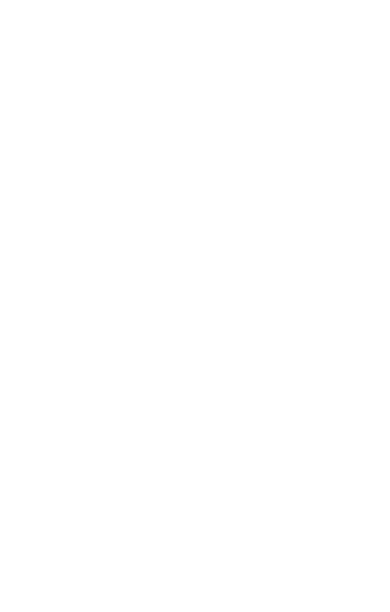
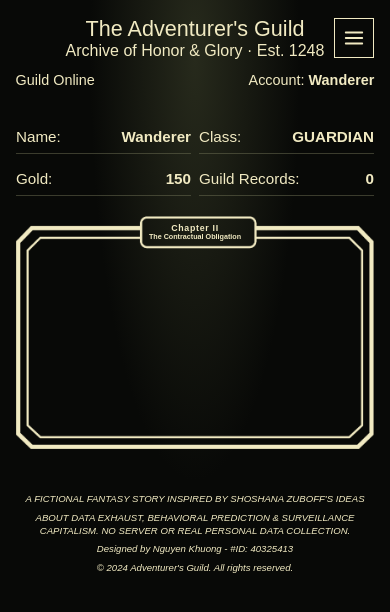
Before and after one commit to pentonfreak/CART211, a plain HTML site: page FINAL/Main/Pages/page-02.html in a window 390 px wide. Drawn offline with Linux system fonts and the light colour scheme; a web font is replaced by a local one.

Commit message:
basic look of 1, 2, 3, and 4 done

```diff
--- a/FINAL/Main/CSS/style.css
+++ b/FINAL/Main/CSS/style.css
@@ -34,16 +34,47 @@ body {
     font-family: 'Grenze Gotisch', sans-serif;
 }
 
-.guild_seal {
-    width: 210px;
-    place-items: center;
+.hero-frame {
     position: relative;
-    margin: 8px auto;
-
+    width: min(849px, calc(100% - 32px));
+    margin: 32px auto;
+    aspect-ratio: 849 / 553;
 }
 
-.guild_seal img {
+.main-frame {
+    display: block;
     width: 100%;
+    height: 100%;
+    object-fit: contain;
+}
+
+.hero-top {
+    position: absolute;
+    z-index: 2;
+    top: 0;
+    left: 50%;
+    transform: translateX(-50%);
+    width: 34%;
+    height: 14%;
+    display: flex;
+    flex-direction: column;
+    align-items: center;
+    justify-content: center;
+    text-align: center;
+    font-family: 'Grenze Gotisch', sans-serif;
+    font-weight: 600;
+    letter-spacing: 0.08em;
+    line-height: 1.1;
+}
+
+.hero-top .eyebrow {
+    max-width: 100%;
+    font-size: clamp(0.8rem, 1.4vw, 0.95rem);
+    letter-spacing: 0;
+}
+
+.eyebrow {
+    font-family: 'Grenze Gotisch', sans-serif;
 }
 
 .brand {
@@ -76,6 +107,14 @@ body {
     cursor: pointer;
 }
 
+.menu-wrap {
+    position: relative;
+    z-index: 5;
+    grid-column: 1;
+    grid-row: 1;
+    justify-self: start;
+}
+
 .hamburger-icon {
     width: 22px;
     height: 22px;
@@ -89,8 +128,237 @@ body {
     display: none;
 }
 
+#chapter-select {
+    position: absolute;
+    top: calc(100% + 8px);
+    left: 0;
+    z-index: 10;
+    width: min(320px, calc(100vw - 24px));
+    margin: 0;
+    padding: 16px;
+    border: 1px solid var(--line);
+    background: var(--panel);
+    box-shadow: 0 12px 28px rgb(0 0 0 / 55%);
+}
+
+.side-title {
+    margin: 0 0 12px;
+    color: var(--gold);
+    font-family: 'Grenze Gotisch', sans-serif;
+}
+
+.side-nav {
+    display: grid;
+    gap: 6px;
+}
+
+.chapter {
+    display: flex;
+    align-items: baseline;
+    gap: 10px;
+    padding: 9px 10px;
+    border: 1px solid transparent;
+    color: var(--cream);
+    text-decoration: none;
+}
+
+.chapter span {
+    color: var(--gold);
+    font-family: 'Grenze Gotisch', sans-serif;
+}
+
+.chapter:hover,
+.chapter:focus-visible {
+    border-color: var(--line);
+    background: rgb(213 186 120 / 10%);
+    outline: none;
+}
+
 footer {
     font-size: 0.75rem;
     text-align: center;
     font-style: italic;
 }
+
+img {
+    max-width: 100%;
+}
+
+.shell {
+    width: min(100%, 1200px);
+    margin-inline: auto;
+    padding-inline: clamp(12px, 4vw, 40px);
+}
+
+.topbar {
+    display: grid;
+    grid-template-columns: minmax(0, 1fr) auto minmax(0, 1fr);
+    align-items: center;
+    gap: clamp(12px, 2vw, 24px);
+    padding-block: clamp(16px, 3vw, 32px);
+}
+
+.brand {
+    grid-column: 2;
+    grid-row: 1;
+    font-size: clamp(1.35rem, 3vw, 2rem);
+}
+
+.status {
+    display: flex;
+    grid-column: 3;
+    grid-row: 1;
+    flex-wrap: wrap;
+    justify-content: flex-end;
+    gap: 8px 16px;
+    font-size: clamp(0.9rem, 1.5vw, 1.1rem);
+}
+
+.page-layout {
+    display: grid;
+    grid-template-columns: minmax(0, 1fr) minmax(0, 849px) minmax(0, 1fr);
+    column-gap: clamp(16px, 2vw, 32px);
+    align-items: start;
+    width: min(100%, 1400px);
+    margin-inline: auto;
+    padding-inline: clamp(16px, 2vw, 28px);
+}
+
+.stats-panel {
+    display: grid;
+    grid-column: 1;
+    grid-row: 1;
+    grid-template-columns: minmax(0, 1fr);
+    gap: 8px;
+    width: 100%;
+    margin-block: clamp(20px, 4vw, 40px);
+}
+
+.stat-row {
+    display: flex;
+    align-items: baseline;
+    justify-content: space-between;
+    gap: 8px;
+    padding-block: 8px;
+    border-bottom: 1px solid rgb(110 113 84 / 50%);
+    min-width: 0;
+    font-size: clamp(0.95rem, 1.8vw, 1.15rem);
+    overflow-wrap: anywhere;
+}
+
+.hero-frame {
+    grid-column: 2;
+    grid-row: 1;
+    width: min(849px, 100%);
+    margin-block: clamp(20px, 4vw, 40px);
+}
+
+.hero-top {
+    font-size: clamp(0.75rem, 1.5vw, 1rem);
+}
+
+.eyebrow {
+    font-size: clamp(0.8rem, 1.4vw, 0.95rem);
+}
+
+footer {
+    width: min(849px, calc(100% - 32px));
+    margin: 24px auto;
+    padding-bottom: 16px;
+    line-height: 1.5;
+    overflow-wrap: anywhere;
+}
+
+@media (max-width: 700px) {
+    .topbar {
+        grid-template-columns: minmax(0, 1fr) auto minmax(0, 1fr);
+    }
+
+    .brand {
+        grid-column: 2;
+        grid-row: 1;
+        text-align: center;
+    }
+
+    .menu-wrap {
+        grid-column: 3;
+        grid-row: 1;
+        justify-self: end;
+    }
+
+    #chapter-select {
+        right: 0;
+        left: auto;
+    }
+
+    .status {
+        grid-column: 1 / -1;
+        grid-row: 2;
+        justify-content: space-between;
+    }
+
+    .hero-top {
+        font-size: clamp(0.55rem, 1.6vw, 0.75rem);
+    }
+
+    .hero-top .eyebrow {
+        font-size: clamp(0.45rem, 1.3vw, 0.65rem);
+    }
+}
+
+@media (max-width: 380px) {
+    .shell {
+        padding-inline: 10px;
+    }
+
+    .brand {
+        font-size: 1.25rem;
+    }
+
+    .subtitle {
+        font-size: 0.9rem;
+    }
+
+    .status {
+        gap: 6px 10px;
+        font-size: 0.85rem;
+    }
+
+    .hero-top .eyebrow {
+        font-size: 0.4rem;
+    }
+
+    .page-layout,
+    footer {
+        width: calc(100% - 20px);
+    }
+}
+
+@media (max-width: 1200px) {
+    .page-layout {
+        display: flex;
+        flex-direction: column;
+        align-items: center;
+    }
+
+    .stats-panel {
+        grid-template-columns: repeat(2, minmax(0, 1fr));
+        width: min(849px, 100%);
+        margin-block: 16px 0;
+    }
+
+    .hero-frame {
+        width: min(849px, 100%);
+    }
+}
+
+@media (max-width: 720px) {
+    footer {
+        font-size: clamp(0.6rem, 1.4vw, 0.7rem);
+        line-height: 1.35;
+    }
+
+    footer p {
+        margin-block: 0.6em;
+    }
+}
--- a/FINAL/Main/JS/script.js
+++ b/FINAL/Main/JS/script.js
@@ -29,13 +29,33 @@ const chapterMenuButton = document.querySelector('#mobile-menu');
 const chapterNavigation = document.querySelector('#chapter-select');
 
 if (chapterMenuButton && chapterNavigation) {
-    chapterMenuButton.addEventListener('click', () => {
-        const isOpen = chapterNavigation.hidden;
+    function setChapterNavigationOpen(isOpen) {
         chapterNavigation.hidden = !isOpen;
         chapterMenuButton.setAttribute('aria-expanded', String(isOpen));
         chapterMenuButton.setAttribute(
             'aria-label',
             isOpen ? 'Close chapter navigation' : 'Open chapter navigation',
         );
+    }
+
+    chapterMenuButton.addEventListener('click', () => {
+        setChapterNavigationOpen(chapterNavigation.hidden);
+    });
+
+    document.addEventListener('click', (event) => {
+        if (
+            !chapterNavigation.hidden
+            && !chapterNavigation.contains(event.target)
+            && !chapterMenuButton.contains(event.target)
+        ) {
+            setChapterNavigationOpen(false);
+        }
+    });
+
+    document.addEventListener('keydown', (event) => {
+        if (event.key === 'Escape' && !chapterNavigation.hidden) {
+            setChapterNavigationOpen(false);
+            chapterMenuButton.focus();
+        }
     });
 }
--- a/FINAL/Main/Pages/page-02.html
+++ b/FINAL/Main/Pages/page-02.html
@@ -0,0 +1,96 @@
+<!DOCTYPE html>
+<html lang="en">
+
+<head>
+    <meta charset="UTF-8">
+    <meta name="viewport" content="width=device-width, initial-scale=1.0">
+    <meta name="description" content="40325413_Nguyen_Khuong_Final">
+    <title>Adventurer's Guild</title>
+    <link rel="stylesheet" href="../CSS/style.css">
+
+    <link rel="preconnect" href="https://fonts.googleapis.com">
+    <link rel="preconnect" href="https://fonts.gstatic.com" crossorigin>
+    <link href="https://fonts.googleapis.com/css2?family=Grenze+Gotisch:wght@100..900&display=swap" rel="stylesheet">
+</head>
+
+<body data-page="main">
+    <div class="shell">
+        <header class="topbar">
+            <div class="brand">
+                The Adventurer's Guild
+                <small class="subtitle">Archive of Honor & Glory · Est. 1248</small>
+            </div>
+            <div class="menu-wrap">
+                <button class="top-menu" id="mobile-menu" type="button" aria-label="Open chapter navigation"
+                    aria-controls="chapter-select" aria-expanded="false">
+                    <svg class="hamburger-icon" aria-hidden="true" viewBox="0 0 24 24" width="22" height="22"
+                        fill="none" stroke="currentColor" stroke-width="2" stroke-linecap="round">
+                        <path d="M3 6h18M3 12h18M3 18h18"></path>
+                    </svg>
+                </button>
+                <section id="chapter-select" hidden>
+                    <h3 class="side-title">◇ CHAPTER SELECT</h3>
+                    <nav class="side-nav" aria-label="Chapter navigation">
+                        <a class="chapter" data-chapter="1" href="index.html">
+                            <span>I</span> The Arrival
+                        </a>
+                        <a class="chapter" data-chapter="2" href="page-02.html">
+                            <span>II</span> The Contractual Obligation
+                        </a>
+                        <a class="chapter" data-chapter="3" href="page-03.html">
+                            <span>III</span> The Price of Adventure
+                        </a>
+                        <a class="chapter" data-chapter="4" href="page-04.html">
+                            <span>IV</span> The Guild's Record
+                        </a>
+                    </nav>
+                </section>
+            </div>
+            <div class="status">
+                <span><i class="pip"></i>Guild Online</span><span> Account: <b data-hero>Wanderer</b></span>
+            </div>
+        </header>
+    </div>
+
+    <div class="page-layout">
+        <section class="stats-panel" aria-label="Character stats">
+            <div class="stat-row">
+                <span>Name: </span><strong data-hero>Wanderer</strong>
+            </div>
+            <div class="stat-row">
+                <span>Class: </span><strong data-role>GUARDIAN</strong>
+            </div>
+            <div class="stat-row">
+                <span>Gold: </span><strong data-gold>150</strong>
+            </div>
+            <div class="stat-row">
+                <span>Guild Records: </span><strong data-signals>0</strong>
+            </div>
+        </section>
+
+        <main class="hero-frame">
+            <img class="main-frame" src="../Assets/Main_frame.png" alt="">
+
+            <div class="hero-top">
+                <span>Chapter II</span>
+                <div class="eyebrow">
+                    The Contractual Obligation
+                </div>
+            </div>
+        </main>
+    </div>
+
+
+
+    <footer>
+        <div>
+            <p>A FICTIONAL FANTASY STORY INSPIRED BY SHOSHANA ZUBOFF'S IDEAS</p>
+            <p>ABOUT DATA EXHAUST, BEHAVIORAL PREDICTION & SURVEILLANCE CAPITALISM. NO SERVER OR REAL PERSONAL DATA COLLECTION.</p>
+            <p>Designed by Nguyen Khuong - #ID: 40325413</p>
+            <p>© 2024 Adventurer's Guild. All rights reserved.</p>
+        </div>
+    </footer>
+
+    <script src="../JS/script.js"></script>
+</body>
+</html>
```
Also changed, not shown: FINAL/Main/Pages/index.html (+29 -36 lines), FINAL/Main/Pages/page-03.html (+96 -0 lines), FINAL/Main/Pages/page-04.html (+96 -0 lines), FINAL/Main/Assets/Guild_Logo.png (deleted), FINAL/Main/Assets/Main_frame.png (added).
